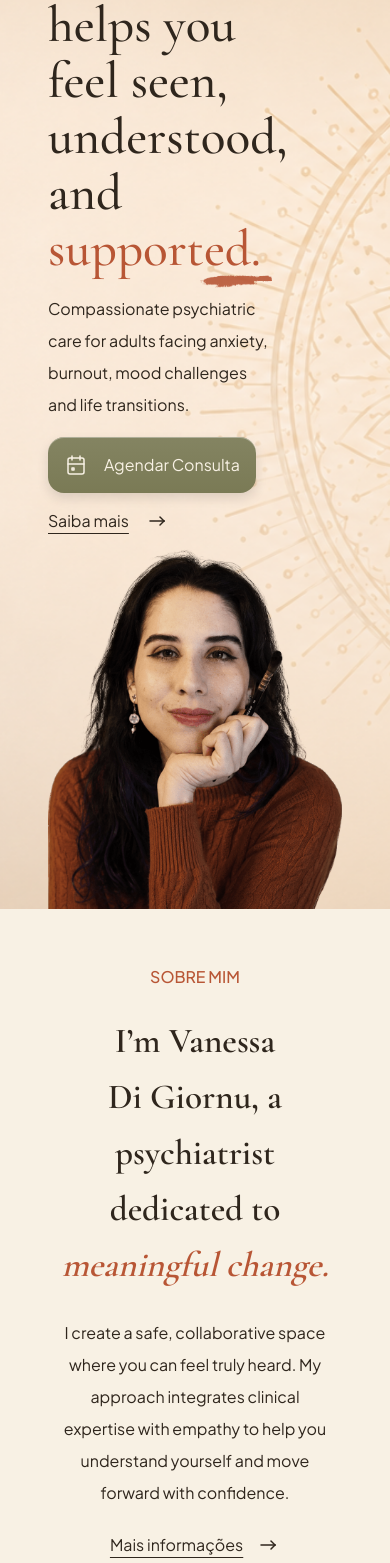
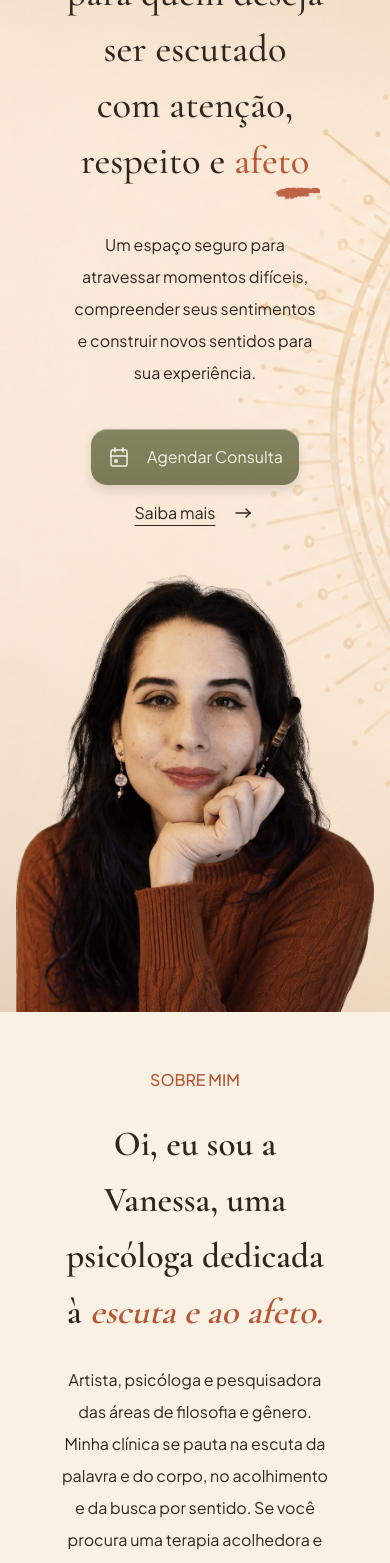
Before and after one commit to burity2/digi-page, a React (Vite) app in the folder frontend/psy-page/: page / in a window 390 px wide. Shown: the part 180-1743 px from the top of the page. Built offline with nearby package versions, Linux system fonts and the light colour scheme.

Commit message:
all set but gallery imgs

```diff
--- a/frontend/psy-page/src/App.tsx
+++ b/frontend/psy-page/src/App.tsx
@@ -16,6 +16,7 @@ function App() {
   })
 
   const [isMoreInfoDisplayed, setIsMoreInfoDisplayed] = useState(false)
+  const [isApproachDisplayed, setIsApproachDisplayed] = useState(false)
 
   useEffect(() => {
     localStorage.setItem('theme', isDark ? 'dark' : 'light')
@@ -24,9 +25,9 @@ function App() {
   return (
     < div className='container' data-theme={isDark ? "dark" : "light"}>
       <Header isDark={isDark} toggleTheme={() => setIsDark(v => !v)}/>
-      <Hero/>
+      <Hero isDark={isDark}/>
       <section id="about" ><About isMoreInfoDisplayed={isMoreInfoDisplayed} displayMoreInfo={() => setIsMoreInfoDisplayed(v => !v)} /></section>
-      <section id="icons"><Icon/></section>
+      <section id="icons"><Icon isApproachDisplayed={isApproachDisplayed} displayApproach={() => setIsApproachDisplayed(v => !v)}/></section>
       <section id="resources"><Resources/></section>
       <section id="footer"><Footer/></section>
     </div>
--- a/frontend/psy-page/src/sections/about/About.tsx
+++ b/frontend/psy-page/src/sections/about/About.tsx
@@ -15,9 +15,11 @@ type MoreInfoFooterCard = {
 }
 
 const footerArray: MoreInfoFooterCard[] = [
-  {icon: IconLeaf, title: '5+', description:'years of experience'},
-  {icon: IconMessages, title: '500+', description:'sessions conducted'},
-  {icon: IconUsers, title: 'Adults & Children', description:'in-person and online'}
+  {icon: IconLeaf, title: '5+', description:'anos de experiência'},
+  {icon: IconMessages, title: '500+', description:'sessões conduzidas'},
+  {icon: IconUsers, title: 'Adultos & Crianças', description:'presencial e online'},
+  // {icon: IconBrush, title: 'Palestras & Arteterapia', description:'em escolas e clínicas'},
+  // {icon: IconUsersGroup, title: 'Pessoas Indígenas', description:'atendimento psicológico'},
 ]
 
 
@@ -28,9 +30,9 @@ export default function About({ isMoreInfoDisplayed, displayMoreInfo }: AboutPro
       <div id="about-box">
         <div id="about-txt">
           <h4>SOBRE MIM</h4>
-          <h2>I’m Vanessa Di Giornu, a psychiatrist dedicated to <span className='colored-italic'>meaningful change.</span></h2>
-          <p>I create a safe, collaborative space where you can feel truly heard. My approach integrates clinical expertise with empathy to help you understand yourself and move forward with confidence.</p>
-          <a href="#more-info" className='underlined-a' id='more-info-a'
+          <h2>Oi, eu sou a Vanessa, uma psicóloga dedicada à <span className='colored-italic'>escuta e ao afeto.</span></h2>
+          <p>Artista, psicóloga e pesquisadora das áreas de filosofia e gênero. Minha clínica se pauta na escuta da palavra e do corpo, no acolhimento e da busca por sentido. Se você procura uma terapia acolhedora e mais profunda, seu lugar é aqui!</p>
+          <a href="#more-info-box" className='underlined-a' id='more-info-a'
                   onClick={displayMoreInfo}
                   aria-expanded={isMoreInfoDisplayed}
                   aria-controls="more-info"
@@ -50,10 +52,10 @@ export default function About({ isMoreInfoDisplayed, displayMoreInfo }: AboutPro
                 <img id='more-info-pic' src={moreInfoImg} alt="" />
               </div>
               <div id='bio-txt'>
-                <h2>This is a important phrase about<span className='colored-italic'> myself.</span></h2>
-                <p className='more-info-p'>Lorem ipsum dolor sit amet consectetur adipisicing elit. Sequi obcaecati ullam consequuntur! A corporis quaerat debitis vitae. Doloribus ipsam deleniti saepe neque error labore quisquam? Nostrum laborum et illum doloremque?</p>
-                <p className='more-info-p'>Lorem ipsum dolor, sit amet consectetur adipisicing elit. Eaque praesentium vero doloribus eveniet ex rerum, magni ab amet optio pariatur velit veritatis, ut ipsam, qui autem maiores cum nesciunt. Facilis.</p>
-                <p className='more-info-p'>Lorem ipsum dolor sit amet, consectetur adipisicing elit. Molestiae sint architecto voluptas hic illum veniam sequi explicabo officiis ex autem eius odio in, perspiciatis quas impedit rem non natus illo.</p>
+                <h2>Minha clínica nasce do encontro entre a escuta, a sensibilidade e a<span className='colored-italic'> busca por sentido.</span></h2>
+                <p className='more-info-p'>Graduada em Psicologia Filosofia Licenciatura pela Universidade de Brasília, especialista em Psicologia Analítica pelo Instituto de Ensino e Pesquisa Junguiano ( IJEP), é mestranda na área de Filosofia e Gênero pela Universidade de Brasília (UnB) e pela Universidade Federal do Rio de Janeiro (UFRJ), onde desenvolve pesquisas sobre subjetividade, filosofia e feminismo.</p>
+                <p className='more-info-p'>Pintora com obras em diversos países, Vanessa compreende a arte como uma forma de expressão potente e criativa. Sua clínica tem como foco a escuta de mulheres e a população LGBTQIA+, tendo também desenvolvido importante trabalho como psicóloga e militante na área de saúde mental indígena. </p>
+                <p className='more-info-p'>Sua prática integra sensibilidade, acolhimento e simbolização para uma compreensão mais profunda do ser e do sentir.</p>
                 <div className="quote-txt">
                   <IconQuoteOpen id='quote-icon' stroke={1.5} />
                   <p className='more-info-quote'>Lorem ipsum dolor sit amet, consectetur adipisicing elit. Recusandae, labore quia minima nostrum consequatur minus aspernatur quo nulla cum.</p>
@@ -75,10 +77,10 @@ export default function About({ isMoreInfoDisplayed, displayMoreInfo }: AboutPro
                 )
               })}
 
-              <button className="page-btn">
+              <a className="page-btn" href='https://calendly.com/psivanessadigiorno/30min' target='_blank' rel="noopener noreferrer">
                 <IconCalendarEvent stroke={1.5} />
                 <span className="btn-txt">Agendar Consulta</span>
-              </button>
+              </a>
             </div>
           </div>
           )}
--- a/frontend/psy-page/src/sections/about/about.css
+++ b/frontend/psy-page/src/sections/about/about.css
@@ -131,16 +131,17 @@ h4 {
 
 #more-info-footer{
   display: grid;
-  grid-template-columns: repeat(auto-fit, minmax(20rem, 1fr));
+  grid-template-columns: repeat(auto-fit, minmax(18rem, 1fr));
   width: 100%;
   gap: 2rem;
-  place-items: center;
+  /* place-items: center; */
 }
 
 .more-info-footer-card {
   display: flex;
   align-items: center;
   gap: 1rem;
+  min-width: 19rem;
 }
 
 .footer-icon{
--- a/frontend/psy-page/src/sections/footer/footer.css
+++ b/frontend/psy-page/src/sections/footer/footer.css
@@ -18,7 +18,6 @@
 }
 
 #footer-txt {
-  align-items: flex-start;
   gap: var(--space-2);
   line-height: 2rem;
 }
@@ -70,9 +69,18 @@
   background: none;
 }
 
+#link-btn-wrapper{
+  display: flex;
+}
+
 #ig-icon {
   width: 2.7rem;
   height: 2.7rem;
+}
+
+#wa-icon {
+  width: 2.6rem;
+  height: 2.6rem;
 }
 
 .follow-icon:hover, .link-btn:hover{
--- a/frontend/psy-page/src/sections/hero/Hero.tsx
+++ b/frontend/psy-page/src/sections/hero/Hero.tsx
@@ -3,17 +3,18 @@ import './hero.css'
 import { IconArrowNarrowRight, IconCalendarEvent } from '@tabler/icons-react';
 
 export default function Hero() {
+
   return (
     <>
     <div id="hero-container">
       <div id="hero-txt">
-        <h1>Care that helps you feel seen, understood, and <span id='txt-accent'>supported.</span></h1>
-        <p>Compassionate psychiatric care for adults facing anxiety, burnout, mood challenges and life transitions.</p>
+        <h1>Atendimento para quem deseja ser escutado com atenção, respeito e <span id='txt-accent'>afeto</span></h1>
+        <p>Um espaço seguro para atravessar momentos difíceis, compreender seus sentimentos e construir novos sentidos para sua experiência.</p>
         <div id='hero-cta-wrapper'>
-          <button className="page-btn" id='green-btn'>
+          <a className="page-btn" id='green-btn' href='https://calendly.com/psivanessadigiorno/30min' target='_blank' rel="noopener noreferrer">
             <IconCalendarEvent stroke={1.5} />
             <span className="btn-txt">Agendar Consulta</span>
-          </button>
+          </a>
           <a className='underlined-a' href="#about">Saiba mais <span><IconArrowNarrowRight stroke={1.5} /></span></a>
         </div>
       </div>
--- a/frontend/psy-page/src/sections/hero/hero.css
+++ b/frontend/psy-page/src/sections/hero/hero.css
@@ -43,7 +43,7 @@
 #txt-accent::after{
   content: "";
   position: absolute;
-  left: 9.5rem;
+  left: 2.5rem;
   right: -0.7rem;
   height: 0.9rem;
   bottom: -0.7rem;
@@ -107,23 +107,48 @@
   );
 }
 
+#mobile-bg {
+  display: none;
+}
+
 @media (max-width: 78rem) {
   #hero-cta-wrapper {
     flex-direction: column;
     align-items: baseline;
   }
+
+  #hero-txt {
+   max-width: 90%;
+  }
+
 }
 
 @media (max-width: 57rem){
   #hero-container {
     flex-direction: column;
-    gap: clamp(1rem, 2vw, 4rem);
-    padding: var(--space-6) var(--space-6) 0 var(--space-6);
+    gap: clamp(3rem, 2vw, 4rem);
+    padding: var(--space-2) var(--space-2) 0 var(--space-2);
+    justify-content: center;
+    align-items: center;
+    background-position: 47%;
+  }
+
+  #hero-cta-wrapper {
+    flex-direction: column;
+    align-items: center;
   }
 
   #hero-txt {
     width: 100%;
     padding-bottom: 0;
+    text-align: center;
+    justify-content: center;
+    align-items: center;
+    gap: 2.5rem;
+  }
+
+  #hero-txt h1 {
+    font-size: 2.4rem;
   }
 
 }
--- a/frontend/psy-page/src/sections/icons/Icons.tsx
+++ b/frontend/psy-page/src/sections/icons/Icons.tsx
@@ -1,7 +1,12 @@
 import './icons.css'
 import type { TablerIcon } from '@tabler/icons-react'
 
-import { IconAtom, IconAtom2, IconHeartHandshake, IconMessageCircleHeart } from '@tabler/icons-react';
+import { IconArrowNarrowRight, IconArrowNarrowDown, IconAtom, IconAtom2, IconHeartHandshake, IconMessageCircleHeart } from '@tabler/icons-react';
+
+type IconProps = {
+  isApproachDisplayed: boolean
+  displayApproach: () => void
+}
 
 type ApproachCard = {
   icon: TablerIcon,
@@ -10,13 +15,13 @@ type ApproachCard = {
 }
 
 const approachArray: ApproachCard[] = [
-  {icon: IconAtom, title: 'Evidence-based', description: 'Grounded in research and tailored to you.' },
-  {icon: IconHeartHandshake, title: 'Compassionate', description: 'A warm, non-judgmental space to feel heard.'},
-  {icon: IconAtom2, title: 'Holistic', description: 'Addressing mind, body, and emotional wellbeing.'},
-  {icon: IconMessageCircleHeart, title: 'Collaborative', description: 'Working together toward insight and change.'}
+  {icon: IconAtom, title: 'Baseada em evidências', description: 'Base acadêmica adaptada a você.' },
+  {icon: IconHeartHandshake, title: 'Acolhedora', description: 'Um espaço seguro e livre de julgamentos para te ouvir.'},
+  {icon: IconAtom2, title: 'Holística', description: 'Atenção à mente, corpo e bem-estar emocional.'},
+  {icon: IconMessageCircleHeart, title: 'Colaborativa', description: 'Trabalhando contigo por seu desenvolvimento.'}
 ]
 
-export default function Icon() {
+export default function Icon({ isApproachDisplayed, displayApproach}: IconProps) {
   return (
     <>
     <div id='icon-box'>
@@ -34,6 +39,23 @@ export default function Icon() {
           )
         })}
       </div>
+      <a href="#approach-info" className='underlined-a' id='more-info-a'
+        onClick={displayApproach}
+        aria-expanded={isApproachDisplayed}
+        aria-controls="approach-info"
+        >Sobre a abordagem
+        <span>{ isApproachDisplayed ? <IconArrowNarrowDown stroke={1.5} />  : <IconArrowNarrowRight stroke={1.5} /> }
+        </span>
+      </a>
+      {isApproachDisplayed && (
+        <div id='approach-info'>
+          <p>Fundada pelo psiquiatra e analista suíço <span className='approach-highlight'>Carl G. Jung</span>, a <span className='approach-highlight'>Psicologia Analítica ou Psicologia Profunda</span> atua através de uma
+          <span className='approach-highlight'> integração profunda entre a consciência e as imagens inconscientes</span>, considerando as influências da <span className='approach-highlight'> cultura, arte, religião e dos sonhos </span>
+           na composição do sujeito. Compreende que o adoecimento e a cura da psique – alma humana – se dão em contextos sociais e simbólicos e podem ser alcançados
+          especialmente <span className='approach-highlight'>através da palavra, do desenho e dos sonhos</span>. A clínica junguiana privilegia uma escuta do sujeito de forma <span className='approach-highlight'>integral e profunda, valorizando suas produções
+          simbólicas e imagéticas.</span></p>
+        </div>
+      )}
     </div>
     </>
   )
```
Also changed, not shown: frontend/psy-page/src/sections/footer/Footer.tsx (+13 -12 lines), frontend/psy-page/src/sections/header/Header.tsx (+26 -6 lines), frontend/psy-page/src/sections/icons/icons.css (+12 -1 lines), frontend/psy-page/src/index.css (line endings or trailing spaces).
